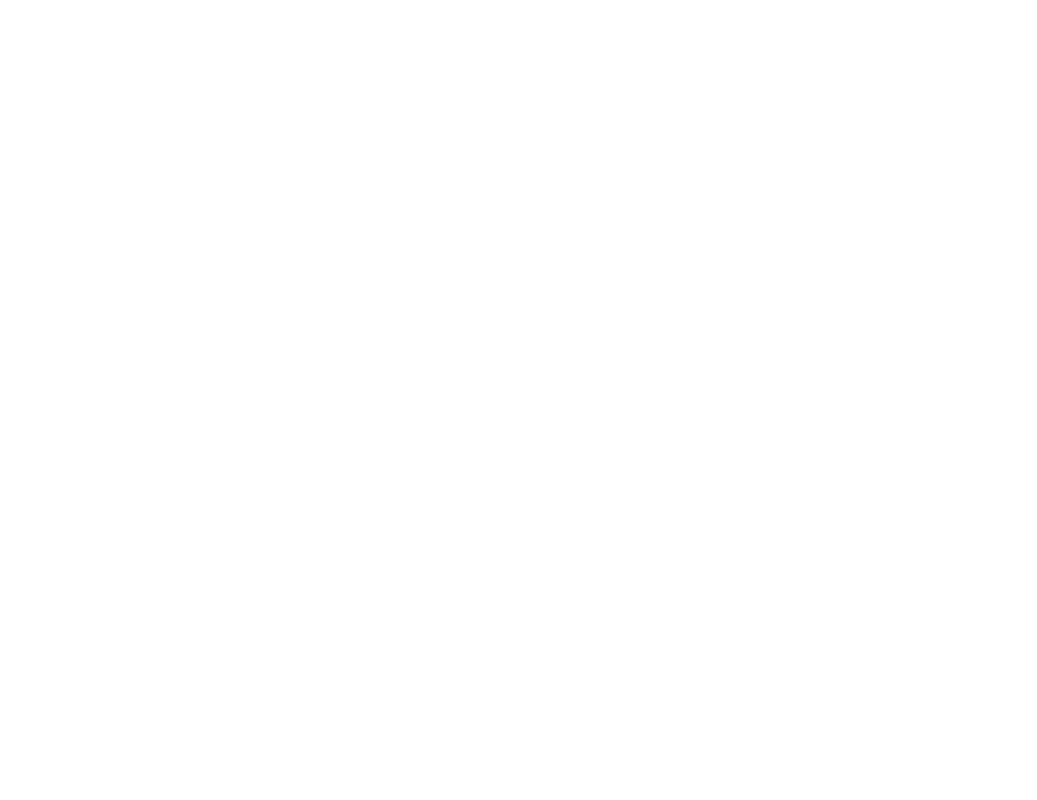
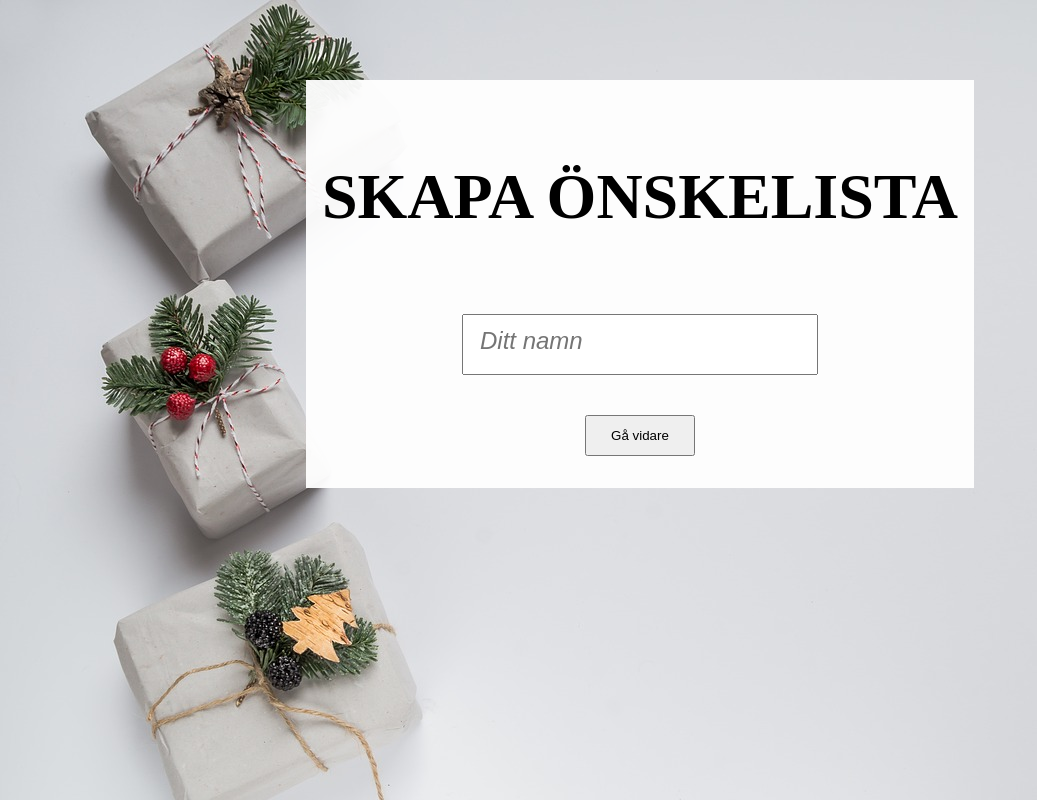
Before and after one commit to KarnaDesign/xmas-list-vanilla, a website: page src/index.html in a window 1280 px wide. Shown: the whole page, without its empty margins (0-1037 px from the left). Drawn offline with nearby package versions, Linux system fonts and the light colour scheme; files that its build step writes are made by us from their sources.

Commit message:
Added some basic styling

```diff
--- a/package.json
+++ b/package.json
@@ -8,7 +8,8 @@
     "html": "cpx src/index.html build/",
     "less": "lessc src/less/style.less build/css/style.css",
     "browserify": "browserify src/js/app.js -o build/app.js -t [ babelify --presets [ env ] ]",
-    "build": "npm run html && npm run less && npm run browserify"
+    "build": "npm run html && npm run less && npm run browserify",
+    "assets": "cpx src/assets/* build/assets"
   },
   "author": "Ida Ferm",
   "license": "ISC",
--- a/src/index.html
+++ b/src/index.html
@@ -8,6 +8,23 @@
 </head>
 
 <body>
+    <div class="wrapper">
+        <h2>Skapa önskelista</h2>
+        <div class="form">
+            <form id="userInformation">
+                <p>
+                    <input type="text" id="name" placeholder="Ditt namn" />
+                </p>
+                <p>
+                    <button id="createButton">Gå vidare</button>
+                </p>
+            </form>
+        </div>
+
+        <div class="wishlist">
+
+        </div>
+    </div>
 
     <script src="app.js"></script>
 </body>
--- a/src/less/style.less
+++ b/src/less/style.less
@@ -0,0 +1,40 @@
+* {
+    margin: 0;
+    padding: 0;
+}
+
+body {
+    background-image: url('../assets/xmas-background.jpg');
+    background-size: cover;
+    background-repeat: no-repeat;
+    text-align: center;
+    .wrapper {
+        display: inline-block;
+        background-color: #FFFFFF;
+        background-color: rgba(255, 255, 255, 0.95);
+        margin-top: 5rem;
+        padding: 2rem 1rem;
+        h2 {
+            font-size: 4rem;
+            text-transform: uppercase;
+            margin-top: 3rem;
+            margin-bottom: 5rem;
+        }
+        .form {
+            #userInformation {
+                input {
+                    padding: 1.3rem 1rem;
+                    width: 20rem;
+                    &::placeholder {
+                        font-size: 1.5rem;
+                        font-style: italic;
+                    }
+                }
+                button {
+                    margin-top: 2.5rem;
+                    padding: 0.7rem 1.5rem;
+                }
+            }
+        }
+    }
+}
```
Also changed, not shown: src/assets/xmas-background.jpg (added).
